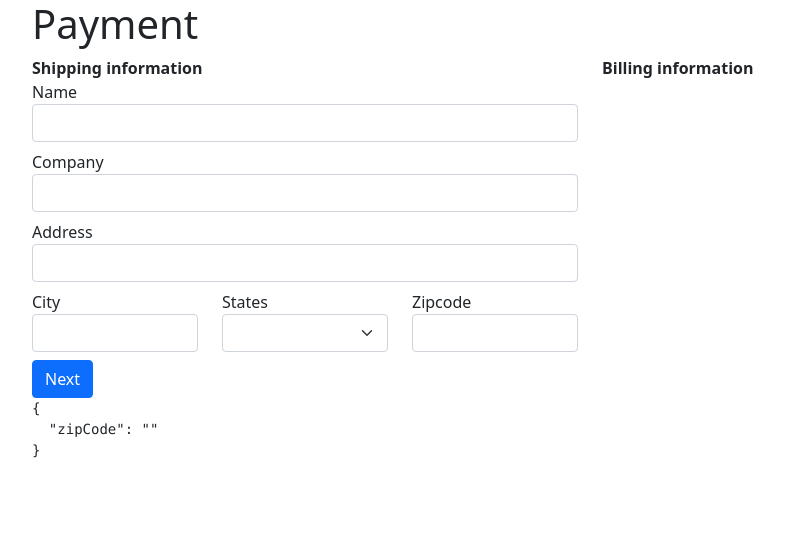
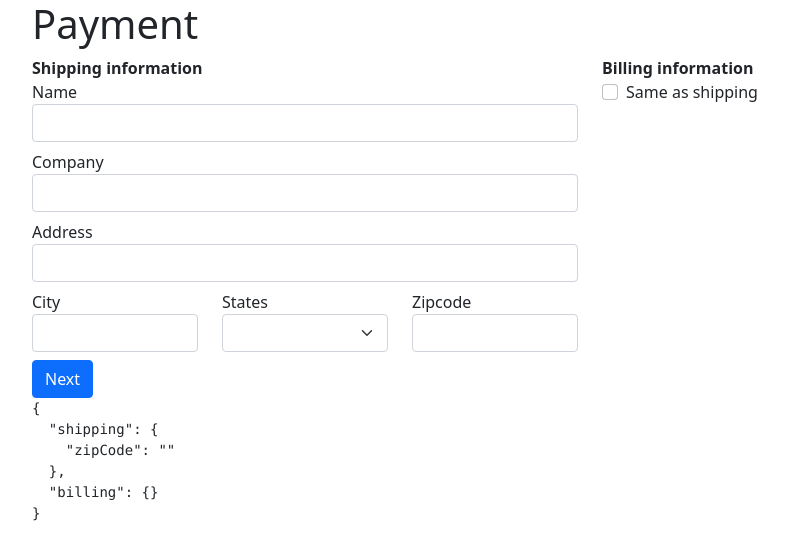
Before and after one commit to johnLexicon/building-forms-with-vue, a Vue app: page / in a window 1280 px wide. Shown: the top 560 px of the page, without its empty margins (50-838 px from the left). Built offline with nearby package versions, Linux system fonts and the light colour scheme.

Commit message:
Changes to payment obj from ref to reactive.

```diff
--- a/src/App.vue
+++ b/src/App.vue
@@ -9,7 +9,7 @@
           <div class="mb-2">
             <label for="name">Name</label>
             <input
-              v-model="payment.fullname"
+              v-model="payment.shipping.fullname"
               type="text"
               name="name"
               id="name"
@@ -19,7 +19,7 @@
           <div class="mb-2">
             <label for="company">Company</label>
             <input
-              v-model="payment.company"
+              v-model="payment.shipping.company"
               type="text"
               name="company"
               id="company"
@@ -29,7 +29,7 @@
           <div class="mb-2">
             <label for="address">Address</label>
             <input
-              v-model="payment.address"
+              v-model="payment.shipping.address"
               type="text"
               name="address"
               id="address"
@@ -40,7 +40,7 @@
             <div class="col">
               <label for="city">City</label>
               <input
-                v-model="payment.city"
+                v-model="payment.shipping.city"
                 type="text"
                 name="city"
                 id="city"
@@ -51,7 +51,7 @@
               <label for="states">States</label>
               <select
                 class="form-select"
-                v-model="payment.states"
+                v-model="payment.shipping.states"
                 name="states"
                 id="states"
               >
@@ -81,6 +81,17 @@
         </div>
         <div class="col">
           <div><strong>Billing information</strong></div>
+          <div class="form-check">
+            <input
+              type="checkbox"
+              class="form-check-input"
+              name="sameAsShipping"
+              id="sameAdShipping"
+            />
+            <label class="form-check-label" for="sameAsShipping"
+              >Same as shipping</label
+            >
+          </div>
         </div>
       </div>
     </form>
@@ -91,12 +102,12 @@
 </template>
 
 <script>
-import { ref, computed } from "vue";
+import { ref, computed, reactive } from "vue";
 import states from "./data/states.js";
 export default {
   name: "App",
   setup() {
-    const payment = ref({ zipCode: "" });
+    const payment = reactive({ shipping: { zipCode: "" }, billing: {} });
     const error = ref("");
 
     function handleSave() {
@@ -104,12 +115,12 @@ export default {
     }
 
     const zipCode = computed({
-      get: () => payment.value.zipCode,
+      get: () => payment.shipping.zipCode,
       set: (value) => {
         if (value.length > 5 && value.indexOf("-") === -1) {
           value = value.substring(0, 5) + "-" + value.substring(5);
         }
-        payment.value.zipCode = value;
+        payment.shipping.zipCode = value;
       },
     });
 
```
